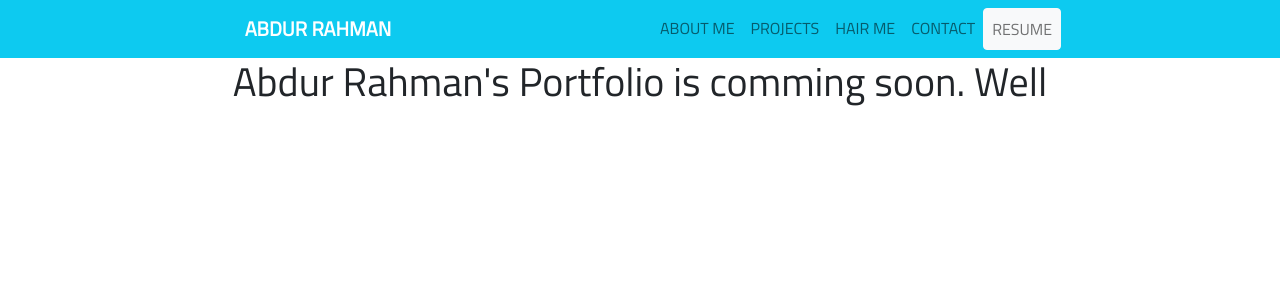
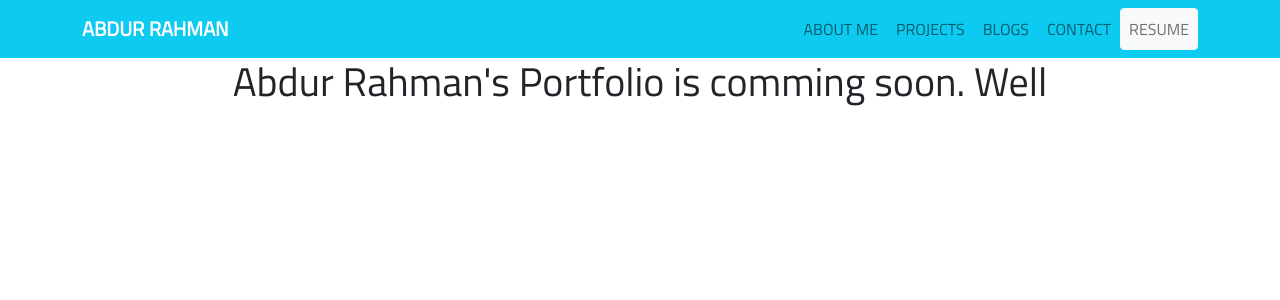
Before and after one commit to ArShadhinJr/abdur-rahman-porfolio, a React (Create React App) app: page / in a window 1280 px wide. Shown: the top 300 px of the page. Built offline with nearby package versions, Linux system fonts and the light colour scheme.

Commit message:
navbar updated

```diff
--- a/src/Components/Header/Header.js
+++ b/src/Components/Header/Header.js
@@ -3,29 +3,29 @@ import { Container, Nav, Navbar } from 'react-bootstrap';
 
 const Header = () => {
     return (
-        <Navbar bg="info" expand="lg">
-            <Container className="d-flex justify-content-between" fluid>
-                <Container flluid>
+        <><Navbar bg="info" expand="lg">
+            <Container className="d-flex " fluid="md">
+                <div flluid>
                     <Navbar.Brand className="mb-0 pb-0 text-white text-uppercase fw-bolder" href="#">ABdur Rahman</Navbar.Brand>
-                </Container>
-                <Container fluid className="d-flex justify-content-end">
+                </div>
+                <div>
                     <Navbar.Toggle aria-controls="navbarScroll" />
                     <Navbar.Collapse id="navbarScroll">
                         <Nav
-                            className="me-auto my-2 my-lg-0 d-flex justify-content-end"
-                            style={{ maxHeight: '100px' }}
+                            className="me-auto my-2 my-lg-0"
+                            style={{ maxHeight: '200px' }}
                             navbarScroll
                         >
-                            <Nav.Link href="#action1">ABOUT ME</Nav.Link>
-                            <Nav.Link href="#action2">PROJECTS</Nav.Link>
-                            <Nav.Link href="#action2">HAIR ME</Nav.Link>
-                            <Nav.Link href="#action2">CONTACT</Nav.Link>
+                            <Nav.Link className="btn" href="#action1">ABOUT ME</Nav.Link>
+                            <Nav.Link className="btn" href="#action2">PROJECTS</Nav.Link>
+                            <Nav.Link className="btn" href="#action3">BLOGS</Nav.Link>
+                            <Nav.Link className="btn" href="#action4">CONTACT</Nav.Link>
                             <Nav.Link className="btn btn-light" href="https://drive.google.com/file/d/1MvOa40LRLVSRCamXWN7tLJuLxmCzD1u1/view">RESUME</Nav.Link>
                         </Nav>
                     </Navbar.Collapse>
-                </Container>
+                </div>
             </Container>
-        </Navbar>
+        </Navbar></>
     );
 };
 
```
